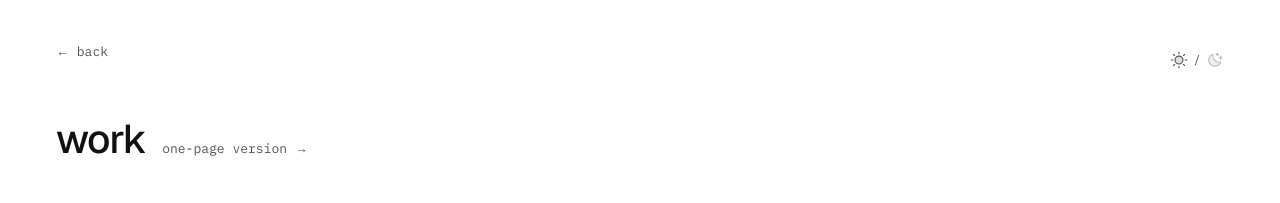
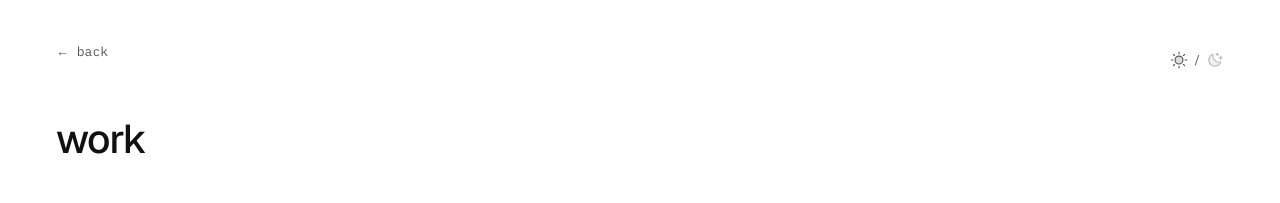
Before and after one commit to joeyqliu/joeyqliu.github.io, a Next.js app: page /work in a window 1280 px wide. Shown: the top 203 px of the page. Built offline with nearby package versions, Linux system fonts and the light colour scheme.

Commit message:
work: remove resume link

```diff
--- a/src/app/work/page.tsx
+++ b/src/app/work/page.tsx
@@ -17,20 +17,12 @@ export default function Work() {
         </Link>
 
         <section className="max-w-[760px] w-full flex flex-col gap-10 pt-4 sm:pt-8">
-          <div className="flex items-baseline gap-4">
           <h1
             className="text-3xl sm:text-[40px] text-[#111111] dark:text-[#f2f2f2] font-[family-name:var(--font-geist)] tracking-tight"
             style={{ fontWeight: 500, lineHeight: 1.05 }}
           >
             work
           </h1>
-            <Link
-              href="/resume"
-              className="text-[13px] text-[#555555] dark:text-[#999999] hover:text-[#111111] dark:hover:text-[#f2f2f2] font-[family-name:var(--font-ibm-plex-mono)] transition-colors"
-            >
-              one-page version →
-            </Link>
-          </div>
 
           {/* Each entry is a collapsible <details> — edit src/data/experience.ts; toggle `defaultOpen` to change initial state */}
           <div className="flex flex-col">
```
Lines whose indentation alone changed are shown as unchanged.
